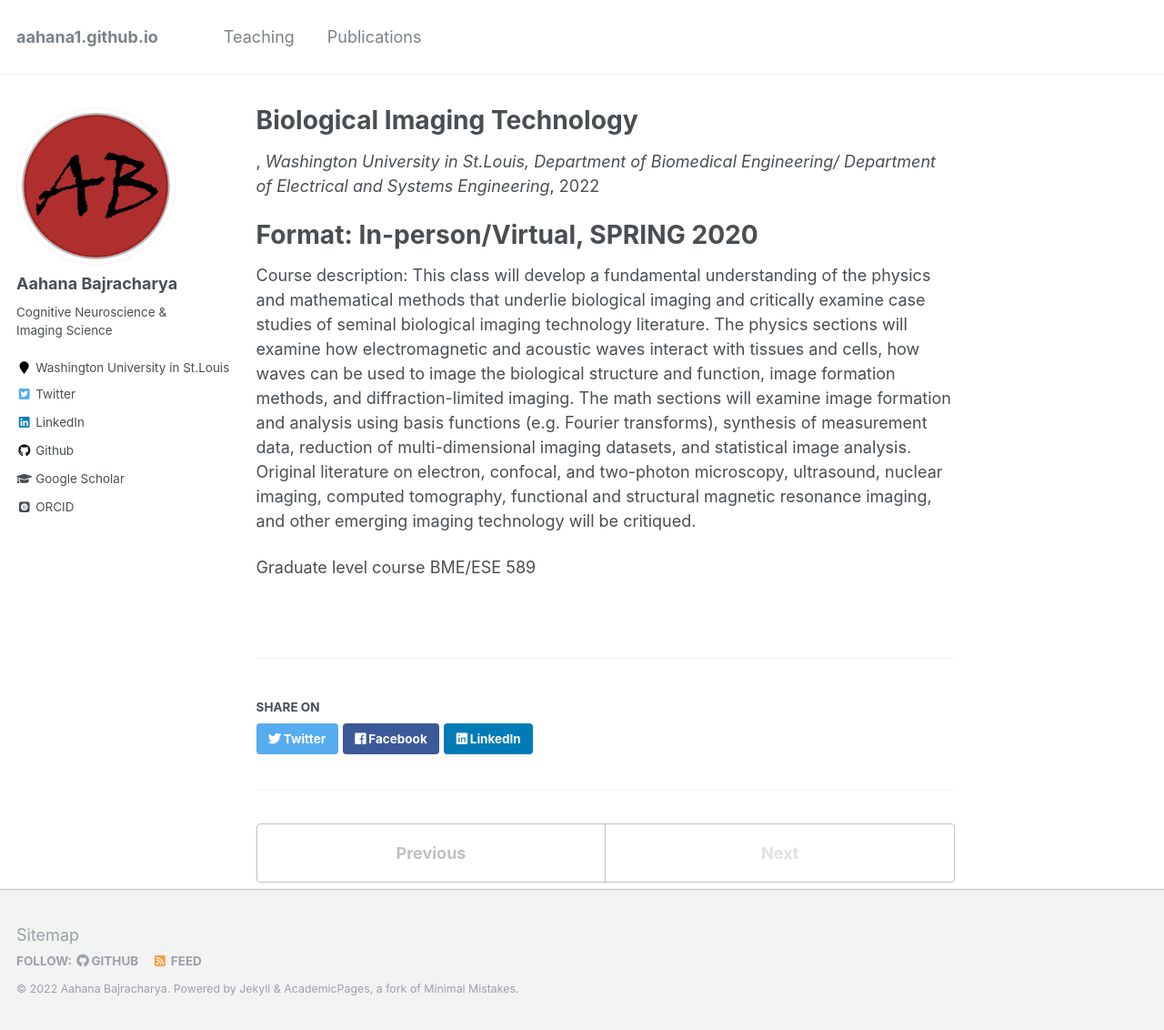
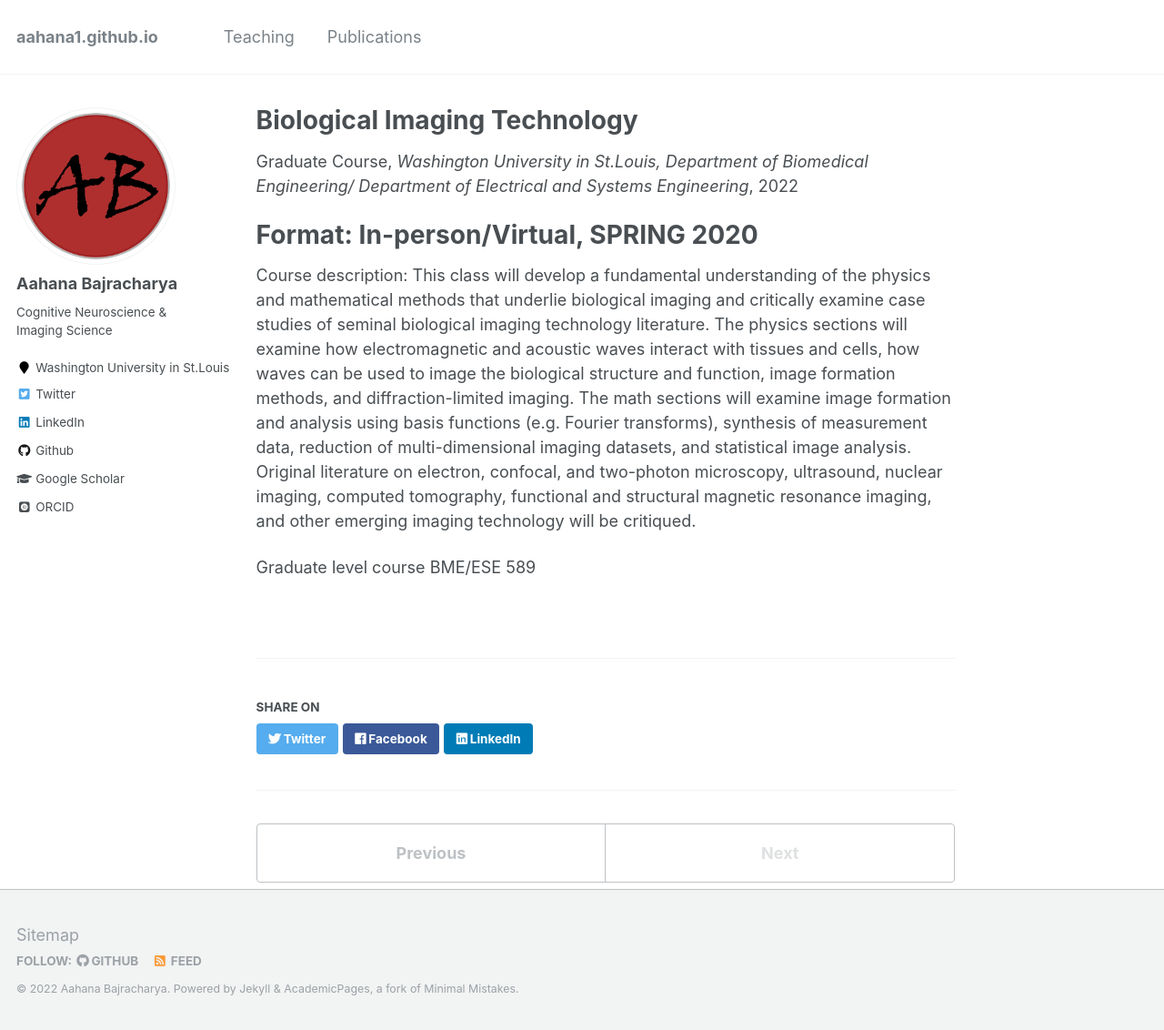
Before and after one commit to kritibhattarai23/kritibhattarai23.github.io, a Jekyll site: the page built from _teaching/2020-spring-teaching-1.md, in a window 1280 px wide and 1132 px high. Shown: the whole window at 91% size. Built offline with Jekyll 4.4.1, drawn with Linux system fonts in a browser that asks for light colours; some web fonts are replaced.

Commit message:
Update and rename 2020-spring-teaching.md to 2020-spring-teaching-1.md

```diff
--- a/_teaching/2020-spring-teaching.md
+++ b/_teaching/2020-spring-teaching-1.md
@@ -1,7 +1,8 @@
 ---
 title: "Biological Imaging Technology"
 collection: teaching
-permalink: /teaching/2020-spring-teaching
+type: "Graduate Course"
+permalink: /teaching/2020-spring-teaching-1
 venue: "Washington University in St.Louis, Department of Biomedical Engineering/ Department of Electrical and Systems Engineering"
 ---
 Format: In-person/Virtual, SPRING 2020
```
